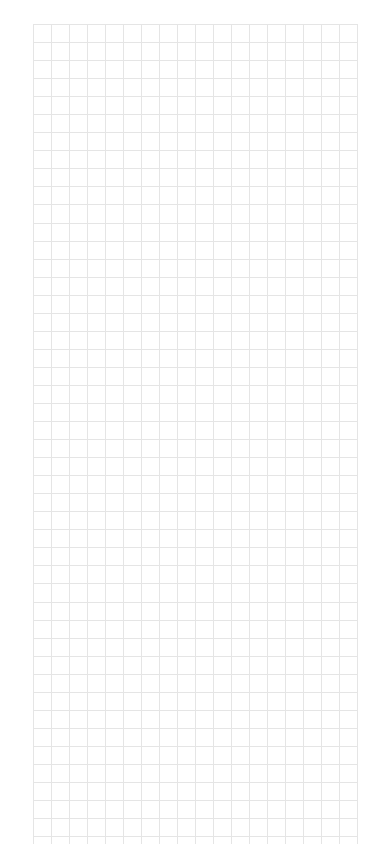
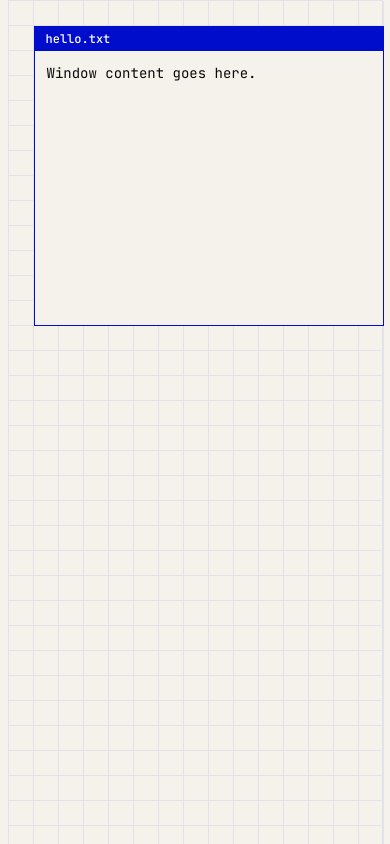
Before and after one commit to npx-idk/portfolio-v3, a Next.js app: page / in a window 390 px wide. Shown: the top 844 px of the page. Built offline with nearby package versions, Linux system fonts and the light colour scheme.

Commit message:
feat: add window component

```diff
--- a/app/globals.css
+++ b/app/globals.css
@@ -48,13 +48,13 @@
 }
 
 :root {
-    --background: oklch(1 0 0);
+    --background: oklch(0.9608 0.0095 93.57);
     --foreground: oklch(0.145 0 0);
     --card: oklch(1 0 0);
     --card-foreground: oklch(0.145 0 0);
     --popover: oklch(1 0 0);
     --popover-foreground: oklch(0.145 0 0);
-    --primary: oklch(0.205 0 0);
+    --primary: oklch(0.388506 0.260338 264.1546);
     --primary-foreground: oklch(0.985 0 0);
     --secondary: oklch(0.97 0 0);
     --secondary-foreground: oklch(0.205 0 0);
@@ -80,6 +80,7 @@
     --sidebar-accent-foreground: oklch(0.205 0 0);
     --sidebar-border: oklch(0.922 0 0);
     --sidebar-ring: oklch(0.708 0 0);
+    --grid-border: oklch(0.9159 0.0108 291.94);
 }
 
 .dark {
--- a/app/page.tsx
+++ b/app/page.tsx
@@ -1,17 +1,19 @@
 "use client";
 
 import Grid from "@/components/Grid/Grid";
+import Window from "@/components/Window";
 import { useEffect, useState } from "react";
 
-const ROW_WIDTH = 25;
-const COLUMNS = 18;
+const CELL_SIZE = 25;
 
 export default function Page() {
   const [rows, setRows] = useState(55);
+  const [columns, setColumns] = useState(40);
 
   useEffect(() => {
     const handleResize = () => {
-      setRows(Math.max(Math.floor(window.innerHeight / ROW_WIDTH), 55));
+      setRows(Math.max(Math.floor(window.innerHeight / CELL_SIZE), 55));
+      setColumns(Math.floor(window.innerWidth / CELL_SIZE));
     };
     handleResize();
     window.addEventListener("resize", handleResize);
@@ -19,8 +21,19 @@ export default function Page() {
   }, []);
 
   return (
-    <div className="flex items-start justify-center mt-6">
-      <Grid rows={rows} columns={COLUMNS}>
+    <div className="flex items-start justify-center">
+      <Grid rows={rows} columns={columns} cellSize={CELL_SIZE}>
+        <Window
+          rowStart={2}
+          rowEnd={14}
+          columnStart={2}
+          columnEnd={18}
+          headerRows={1}
+          cellSize={CELL_SIZE}
+          title="hello.txt"
+        >
+          <p className="p-3 text-sm font-mono">Window content goes here.</p>
+        </Window>
       </Grid>
     </div>
   );
--- a/components/Grid/Grid.tsx
+++ b/components/Grid/Grid.tsx
@@ -4,21 +4,20 @@ import React from "react";
 interface GridProps {
   rows: number;
   columns: number;
+  cellSize: number;
   children?: React.ReactNode;
 }
 
-const Grid = ({ rows, columns, children }: GridProps) => {
-  const columnWidth = `calc((100vw - 4rem - 1px) / ${columns})`;
-  const rowHeight = columnWidth;
-
+const Grid = ({ rows, columns, cellSize, children }: GridProps) => {
   return (
     <div
-      className="relative border border-neutral-200 dark:border-neutral-800"
+      className="relative border"
       style={{
+        borderColor: "var(--grid-border)",
         display: "grid",
-        gridTemplateColumns: `repeat(${columns}, ${columnWidth})`,
-        gridTemplateRows: `repeat(${rows}, ${rowHeight})`,
-        width: `calc(100vw - 4rem - 1px)`,
+        gridTemplateColumns: `repeat(${columns}, ${cellSize}px)`,
+        gridTemplateRows: `repeat(${rows}, ${cellSize}px)`,
+        width: `${columns * cellSize}px`,
       }}
     >
       {/* Guide cells — draw the grid lines */}
@@ -28,10 +27,11 @@ const Grid = ({ rows, columns, children }: GridProps) => {
         return (
           <div
             key={index}
-            className="border-r border-b border-neutral-200 dark:border-neutral-800"
             style={{
               gridColumn: `${x} / span 1`,
               gridRow: `${y} / span 1`,
+              borderRight: "1px solid var(--grid-border)",
+              borderBottom: "1px solid var(--grid-border)",
             }}
           />
         );
--- a/components/Grid/grid-cell.tsx
+++ b/components/Grid/grid-cell.tsx
@@ -22,7 +22,7 @@ const GridCell = ({
   return (
     <div
       className={cn(
-        "bg-background border-r border-b border-neutral-200 dark:border-neutral-800 border-t-0 border-l-0",
+        "bg-background border-r border-b border-t-0 border-l-0",
         "flex items-center justify-center",
         "z-10 relative",
         className
@@ -30,6 +30,7 @@ const GridCell = ({
       style={{
         gridColumn: `${columnStart} / ${columnEnd}`,
         gridRow: `${rowStart} / ${rowEnd}`,
+        borderColor: "var(--grid-border)",
       }}
       {...props}
     >
--- /dev/null
+++ b/components/Window.tsx
@@ -0,0 +1,65 @@
+import { cn } from "@/lib/utils";
+
+interface WindowProps {
+  rowStart: number;
+  rowEnd: number;
+  columnStart: number;
+  columnEnd: number;
+  headerRows?: number;
+  cellSize?: number;
+  color?: string;
+  title?: string;
+  children?: React.ReactNode;
+  className?: string;
+}
+
+const Window = ({
+  rowStart,
+  rowEnd,
+  columnStart,
+  columnEnd,
+  headerRows = 1,
+  cellSize = 25,
+  color = "var(--primary)",
+  title,
+  children,
+  className,
+}: WindowProps) => {
+  const headerHeight = headerRows * cellSize;
+
+  return (
+    <div
+      className={cn("relative z-10 flex flex-col", className)}
+      style={{
+        gridColumn: `${columnStart} / ${columnEnd}`,
+        gridRow: `${rowStart} / ${rowEnd}`,
+      }}
+    >
+      {/* Header */}
+      <div
+        className="flex items-center px-3 shrink-0"
+        style={{
+          height: headerHeight,
+          backgroundColor: color,
+        }}
+      >
+        {title && (
+          <span className="text-xs font-mono font-medium text-white">{title}</span>
+        )}
+      </div>
+
+      {/* Body */}
+      <div
+        className="flex-1 overflow-auto bg-background"
+        style={{
+          border: `1px solid ${color}`,
+          borderTop: "none",
+        }}
+      >
+        {children}
+      </div>
+    </div>
+  );
+};
+
+export default Window;
--- a/components/theme-provider.tsx
+++ b/components/theme-provider.tsx
@@ -1,71 +1,18 @@
 "use client"
 
 import * as React from "react"
-import { ThemeProvider as NextThemesProvider, useTheme } from "next-themes"
+import { ThemeProvider as NextThemesProvider } from "next-themes"
 
-function ThemeProvider({
-  children,
-  ...props
-}: React.ComponentProps<typeof NextThemesProvider>) {
+function ThemeProvider({ children }: { children: React.ReactNode }) {
   return (
     <NextThemesProvider
       attribute="class"
-      defaultTheme="system"
-      enableSystem
+      forcedTheme="light"
       disableTransitionOnChange
-      {...props}
     >
-      <ThemeHotkey />
       {children}
     </NextThemesProvider>
   )
 }
 
-function isTypingTarget(target: EventTarget | null) {
-  if (!(target instanceof HTMLElement)) {
-    return false
-  }
-
-  return (
-    target.isContentEditable ||
-    target.tagName === "INPUT" ||
-    target.tagName === "TEXTAREA" ||
-    target.tagName === "SELECT"
-  )
-}
-
-function ThemeHotkey() {
-  const { resolvedTheme, setTheme } = useTheme()
-
-  React.useEffect(() => {
-    function onKeyDown(event: KeyboardEvent) {
-      if (event.defaultPrevented || event.repeat) {
-        return
-      }
-
-      if (event.metaKey || event.ctrlKey || event.altKey) {
-        return
-      }
-
-      if (event.key.toLowerCase() !== "d") {
-        return
-      }
-
-      if (isTypingTarget(event.target)) {
-        return
-      }
-
-      setTheme(resolvedTheme === "dark" ? "light" : "dark")
-    }
-
-    window.addEventListener("keydown", onKeyDown)
-
-    return () => {
-      window.removeEventListener("keydown", onKeyDown)
-    }
-  }, [resolvedTheme, setTheme])
-
-  return null
-}
-
 export { ThemeProvider }
```
